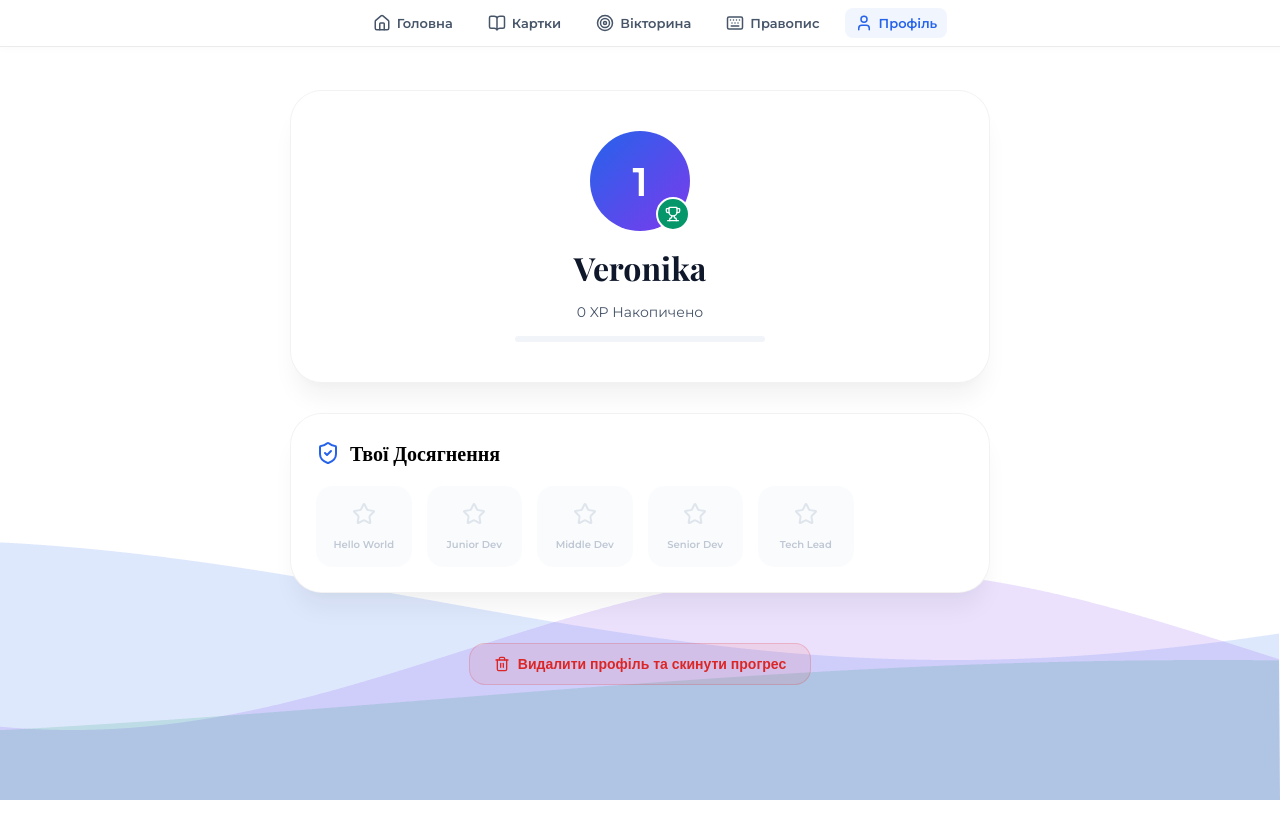
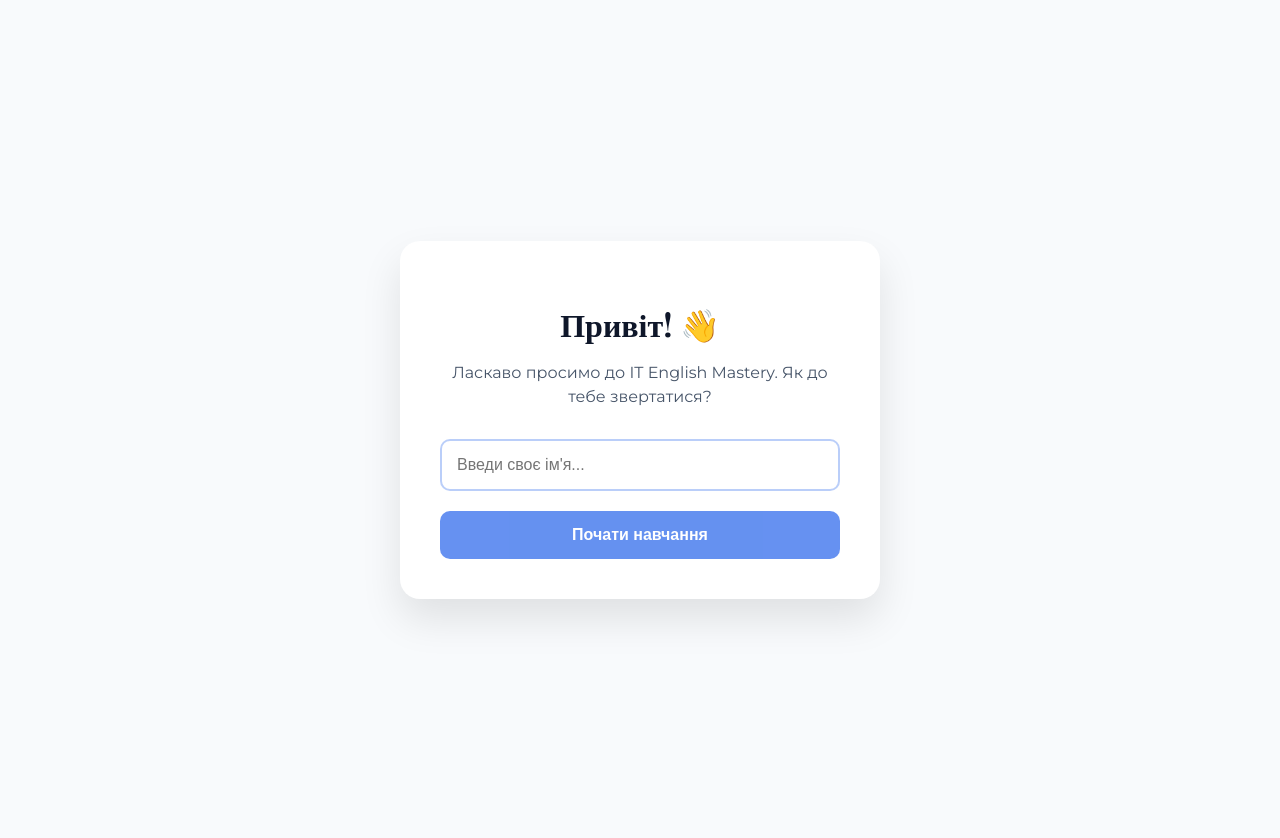
Before and after one commit to viakurilko/it-english-learning-app, a React (Vite) app: page /profile in a window 1280 px wide. Shown: the top 838 px of the page. Built offline with nearby package versions, Linux system fonts and the light colour scheme.

Commit message:
Додано WelcomeScreen та оновлено логіку профілю користувача

```diff
--- a/src/App.jsx
+++ b/src/App.jsx
@@ -1,4 +1,5 @@
 import { useState, useEffect } from "react";
+import WelcomeScreen from "./pages/WelcomeScreen";
 import {
   BrowserRouter,
   Routes,
@@ -57,14 +58,12 @@
           zIndex: 1000,
           borderBottom: "1px solid rgba(0,0,0,0.08)",
           boxShadow: "0 2px 10px rgba(0,0,0,0.02)",
-          // Додаємо горизонтальний скрол для мобільних
           overflowX: "auto",
           whiteSpace: "nowrap",
-          WebkitOverflowScrolling: "touch", // Плавний скрол на iOS
+          WebkitOverflowScrolling: "touch",
           display: "flex",
           alignItems: "center",
           padding: "8px 15px",
-          // Ховаємо скроллбар для естетики
           msOverflowStyle: "none",
           scrollbarWidth: "none",
         }}
@@ -105,7 +104,7 @@
 
       <main
         style={{
-          paddingTop: "70px", // Трохи зменшили відступ зверху
+          paddingTop: "70px",
           minHeight: "100vh",
           display: "flex",
           flexDirection: "column",
@@ -194,7 +193,6 @@
         )}
       </AnimatePresence>
 
-      {/* CSS для приховування скроллбару в nav */}
       <style>{`
         nav::-webkit-scrollbar {
           display: none;
@@ -228,12 +226,12 @@
         alignItems: "center",
         gap: "6px",
         fontWeight: "600",
-        fontSize: "13px", // Зменшили шрифт для мобільних
+        fontSize: "13px",
         transition: "all 0.3s ease",
         padding: "6px 10px",
         borderRadius: "8px",
         background: active ? `${theme.colors.primary}10` : "transparent",
-        flexShrink: 0, // Важливо: не дає кнопкам стискатися
+        flexShrink: 0,
       }}
     >
       {icon}
@@ -242,7 +240,17 @@
   );
 }
 
+// ОНОВЛЕНИЙ БЛОК APP
 export default function App() {
+  // Дістаємо прапорець реєстрації зі сховища
+  const { isRegistered } = useGameStore();
+
+  // Якщо користувач не зареєстрований, показуємо екран привітання
+  if (!isRegistered) {
+    return <WelcomeScreen />;
+  }
+
+  // Якщо зареєстрований — завантажуємо основний застосунок
   return (
     <BrowserRouter>
       <AppContent />
--- /dev/null
+++ b/src/pages/WelcomeScreen.jsx
@@ -0,0 +1,96 @@
+import { useState } from "react";
+import { useGameStore } from "../store/useGameStore";
+import { motion } from "framer-motion";
+import { theme } from "../styles/theme";
+
+export default function WelcomeScreen() {
+  const [inputValue, setInputValue] = useState("");
+  // Використовуємо ТВОЮ функцію registerUser
+  const { registerUser } = useGameStore();
+
+  const handleSubmit = (e) => {
+    e.preventDefault();
+    if (inputValue.trim().length >= 2) {
+      registerUser(inputValue.trim()); // Записуємо ім'я і міняємо статус
+    }
+  };
+
+  return (
+    <div
+      style={{
+        display: "flex",
+        alignItems: "center",
+        justifyContent: "center",
+        minHeight: "100vh",
+        background: theme.colors.background || "#f8fafc",
+        padding: "20px",
+      }}
+    >
+      <motion.div
+        initial={{ opacity: 0, scale: 0.9 }}
+        animate={{ opacity: 1, scale: 1 }}
+        style={{
+          background: "white",
+          padding: "40px",
+          borderRadius: "20px",
+          boxShadow: "0 20px 40px rgba(0,0,0,0.1)",
+          textAlign: "center",
+          maxWidth: "400px",
+          width: "100%",
+        }}
+      >
+        <h1 style={{ color: theme.colors.text, marginBottom: "10px" }}>
+          Привіт! 👋
+        </h1>
+        <p
+          style={{
+            color: theme.colors.textMuted,
+            marginBottom: "30px",
+            lineHeight: "1.5",
+          }}
+        >
+          Ласкаво просимо до IT English Mastery. Як до тебе звертатися?
+        </p>
+
+        <form onSubmit={handleSubmit}>
+          <input
+            type="text"
+            value={inputValue}
+            onChange={(e) => setInputValue(e.target.value)}
+            placeholder="Введи своє ім'я..."
+            style={{
+              width: "100%",
+              padding: "15px",
+              borderRadius: "10px",
+              border: `2px solid ${theme.colors.primary}50`,
+              fontSize: "16px",
+              marginBottom: "20px",
+              outline: "none",
+              boxSizing: "border-box",
+            }}
+            autoFocus
+          />
+          <button
+            type="submit"
+            disabled={inputValue.trim().length < 2}
+            style={{
+              width: "100%",
+              padding: "15px",
+              borderRadius: "10px",
+              background: theme.colors.primary,
+              color: "white",
+              border: "none",
+              fontSize: "16px",
+              fontWeight: "bold",
+              cursor: inputValue.trim().length < 2 ? "not-allowed" : "pointer",
+              opacity: inputValue.trim().length < 2 ? 0.7 : 1,
+              transition: "0.2s",
+            }}
+          >
+            Почати навчання
+          </button>
+        </form>
+      </motion.div>
+    </div>
+  );
+}
--- a/src/pages/home.jsx
+++ b/src/pages/home.jsx
@@ -71,7 +71,7 @@
                 transition: "0.2s all",
               }}
             >
-              {lvl > maxLevel ? `🔒 Level ${lvl}` : `Level ${lvl}`}
+              {lvl > maxLevel ? `🔒 Модуль ${lvl}` : `Модуль ${lvl}`}
             </button>
           ))}
         </div>
@@ -102,7 +102,7 @@
         <ModuleCard
           to="/quiz"
           icon={<Target size={32} />}
-          title="Фінальний Тест"
+          title="Вікторина"
           desc="Перевір свої знання в умовах, наближених до реальної співбесіди. Отримуй XP та відкривай нові горизонти."
           color={theme.colors.success}
         />
--- a/src/pages/profile.jsx
+++ b/src/pages/profile.jsx
@@ -5,8 +5,13 @@
 import { useState } from "react";
 
 export default function Profile() {
-  const { score, unlockedAchievements, achievementsList, resetProgress } =
-    useGameStore();
+  const {
+    playerName,
+    score,
+    unlockedAchievements,
+    achievementsList,
+    resetProgress,
+  } = useGameStore();
   const [selectedBadge, setSelectedBadge] = useState(null);
 
   const currentLevel = Math.floor(score / 100) + 1;
@@ -70,7 +75,7 @@
             color: theme.colors.text,
           }}
         >
-          Veronika
+          {playerName}
         </h1>
         <p style={{ color: theme.colors.textMuted, fontSize: "14px" }}>
           {score} XP Накопичено
```
